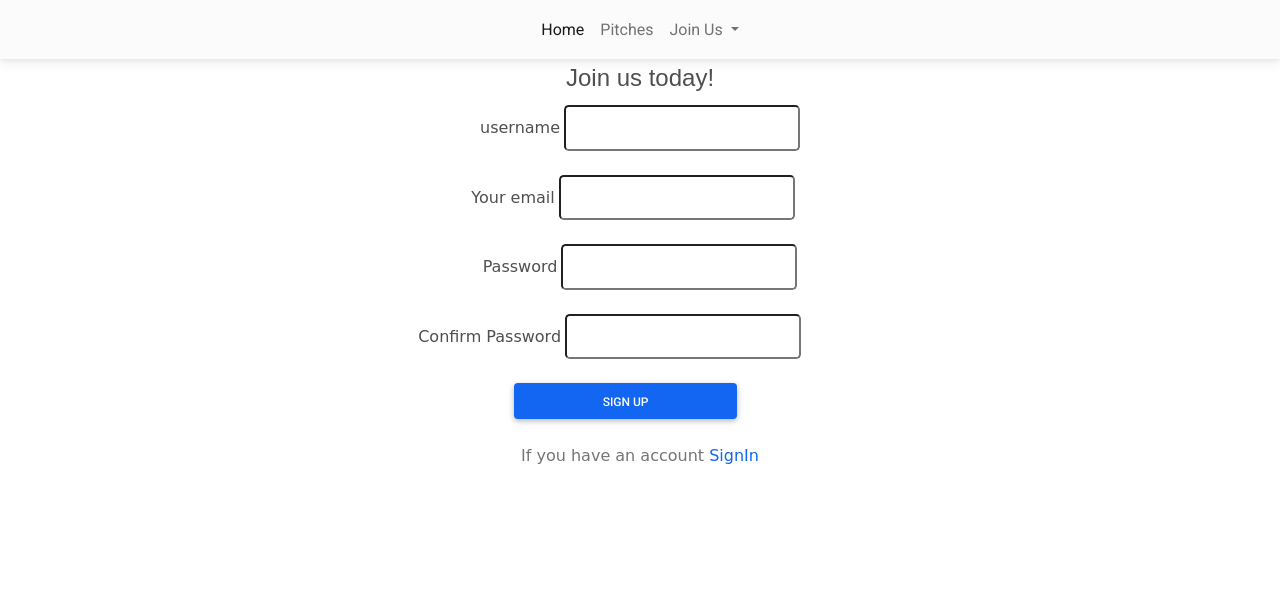
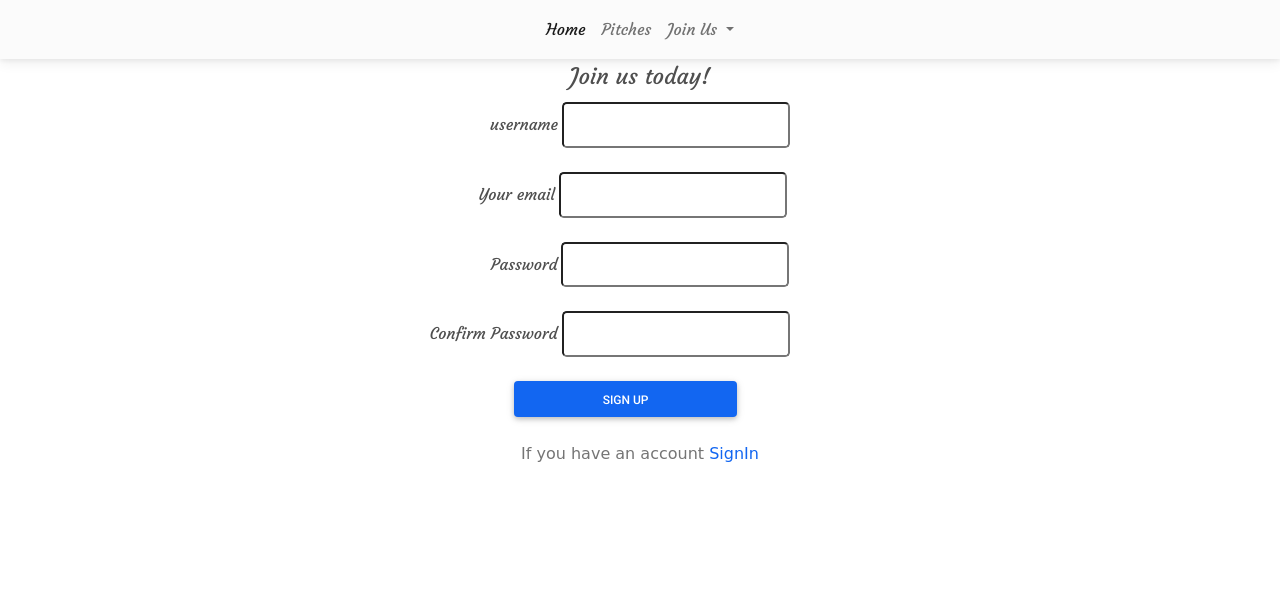
Before and after one commit to eude313/pitch, a Flask app: page /signup in a window 1280 px wide. Shown: the top 599 px of the page. Run offline with Flask 2, Linux system fonts and the light colour scheme; some libraries are stand-ins or nearby versions.

Commit message:
add all changes

```diff
--- a/webapp/templates/navbar.html
+++ b/webapp/templates/navbar.html
@@ -1,4 +1,4 @@
-<nav class="navbar navbar-expand-lg navbar-light bg-light">
+<nav class="navbar navbar-expand-lg navbar-light bg-light" style="font-family: 'Courgette', cursive;">
   <!-- Container wrapper -->
   <div class="container-fluid">
     <!-- Toggle button -->
@@ -30,9 +30,11 @@
         <!-- Navbar dropdown -->
         {% if current_user.is_authenticated %}
           <li class="nav-item">
-            <a style="margin-left:1rem;text-shadow: 2px 1px 1px black; font-family: 'Playball', cursive; font-size:1.4rem;" class="nav-link" href="{{ url_for('auth.post') }}">Add Pitches</a>
+            <a class="nav-link" href="{{ url_for('auth.post') }}">Add Pitches</a>
           </li>
-          <a href="{{ url_for('auth.signOut') }}"><button  type="button" class="btn btn-success btn-rounded" style="font-family: 'Playball', cursive; font-size:1rem;margin-left:1rem;">log out</button></a>
+          <li class="nav-item">
+          <a  class="nav-link" href="{{ url_for('auth.signOut') }}">log out</a>
+          </li>
         {% else %}
           <!-- Navbar dropdown -->
           <li class="nav-item dropdown">
@@ -43,11 +45,12 @@
               role="button"
               data-mdb-toggle="dropdown"
               aria-expanded="false"
+
             >
               Join Us
             </a>
             <!-- Dropdown menu -->
-            <ul class="dropdown-menu" aria-labelledby="navbarDropdown">
+            <ul class="dropdown-menu" aria-labelledby="navbarDropdown" style="font-family: 'Lobster', cursive; ">
               <li>
                 <a class="dropdown-item" href="{{ url_for('auth.signUp')}}">Sign Up</a>
               </li>
--- a/webapp/templates/post.html
+++ b/webapp/templates/post.html
@@ -8,14 +8,14 @@
  <div class="container">
     <div class="row">
         <div class="col-md-4"></div>
-        <div class="col-md-4 card-body">
+        <div class="col-md-4 card-body" style="font-family: 'Courgette', cursive; ">
           <form method="POST" action="" enctype="multipart/form-data">
                   {{ form.hidden_tag() }}
               <fieldset class="form-group text-center">
-                <legend class="form" style="font-family: 'Signika Negative', sans-serif; margin-left:-6rem;">Create blog </legend>
+                <legend class="form text-center" style="margin-left:-2.9rem;  font-size:1.4rem;">Create Pitch </legend>
 
                 <!-- title input -->
-                  <div class="form-outline mb-4">
+                  <div class="form-outline mb-4"  style="margin-left:-1.5rem;">
 
                       {% if form.title.errors %}
                       {{ form.title( class="form-control-lg is_invalid" ) }}
--- a/webapp/templates/signIn.html
+++ b/webapp/templates/signIn.html
@@ -17,7 +17,7 @@
     <form method="POST" action="">
             {{ form.hidden_tag() }}
         <fieldset class="form-group text-center">
-            <legend class="form" style="font-family: 'Signika Negative', sans-serif;">log in !</legend>
+            <legend class="form" style="font-family: 'Playball', cursive; font-size:1.4rem;">log in !</legend>
 
             <!-- Email input -->
             <div class="form-outline ml-4 mb-4">
--- a/webapp/templates/signUp.html
+++ b/webapp/templates/signUp.html
@@ -17,10 +17,10 @@
     <form method="POST" action="/signup">
             {{ form.hidden_tag() }}
         <fieldset class="form-group text-center">
-            <legend class="form" style="font-family: 'Signika Negative', sans-serif;">Join us today!</legend>
+            <legend class="form" style="font-family: 'Courgette', cursive;  font-size:1.4rem;">Join us today!</legend>
             <!-- Username input -->
             <div class="form-outline mb-4">
-                {{ form.username.label( class="form-control-label",style="font-family: 'Playball', cursive;" ) }}
+                {{ form.username.label( class="form-control-label",style="font-family: 'Courgette', cursive; " ) }}
                 {% if form.username.errors %}
                  {{ form.username( class="form-control-lg is_invalid" ) }}
                     <div class="invalid_feedback">
@@ -29,14 +29,14 @@
                         {% endfor %}
                     </div>
                 {% else %}
-                    {{ form.username( class="form-control-lg",style="font-family: 'Playball', cursive;" ) }}
+                    {{ form.username( class="form-control-lg",style="font-family: 'Courgette', cursive; " ) }}
                 {% endif %}
 
             </div>
 
             <!-- Email input -->
             <div class="form-outline ml-4 mb-4" style="margin-left:-14px;">
-                {{ form.email.label( class="form-control-label",style="font-family: 'Playball', cursive;" ) }}
+                {{ form.email.label( class="form-control-label",style="font-family: 'Courgette', cursive; " ) }}
                 {% if form.email.errors %}
                     {{ form.email( class="form-control-lg is_invalid" ) }}
                     <div class="invalid_feedback">
@@ -45,14 +45,14 @@
                         {% endfor %}
                     </div>
                 {% else %}
-                    {{ form.email( class="form-control-lg",style="font-family: 'Playball', cursive;" ) }}
+                    {{ form.email( class="form-control-lg",style="font-family: 'Courgette', cursive; " ) }}
                 {% endif %}
 
             </div>
 
             <!-- Password input -->
             <div class="form-outline mb-4">
-                {{ form.password.label( class=" form-control-label",style="font-family: 'Playball', cursive;" ) }}
+                {{ form.password.label( class=" form-control-label",style="font-family: 'Courgette', cursive; " ) }}
                 {% if form.password.errors %}
                     {{ form.password( class="form-control-lg is_invalid" ) }}
                     <div class="invalid_feedback">
@@ -61,13 +61,13 @@
                         {% endfor %}
                     </div>
                 {% else %}
-                    {{ form.password( class="form-control-lg",style="font-family: 'Playball', cursive;" ) }}
+                    {{ form.password( class="form-control-lg",style="font-family: 'Courgette', cursive; " ) }}
                 {% endif %}
             </div>
 
             <!--confirm_password input -->
             <div class="form-outline mb-4" style="margin-left:-3.8rem;">
-                {{ form.confirm_password.label( class="form-control-label",style="font-family: 'Playball', cursive;" ) }}
+                {{ form.confirm_password.label( class="form-control-label",style="font-family: 'Courgette', cursive; " ) }}
                 {% if form.confirm_password.errors %}
                     {{ form.confirm_password( class="form-control-lg is_invalid" ) }}
                     <div class="invalid_feedback">
@@ -76,7 +76,7 @@
                         {% endfor %}
                     </div>
                 {% else %}
-                    {{ form.confirm_password( class="form-control-lg",style=" font-family: 'Playball', cursive;" ) }}
+                    {{ form.confirm_password( class="form-control-lg",style="font-family: 'Courgette', cursive; " ) }}
                 {% endif %}
 
             </div>
```
Also changed, not shown: webapp/templates/index.html (+87 -1 lines), webapp/templates/pitches.html (+6 -4 lines).
